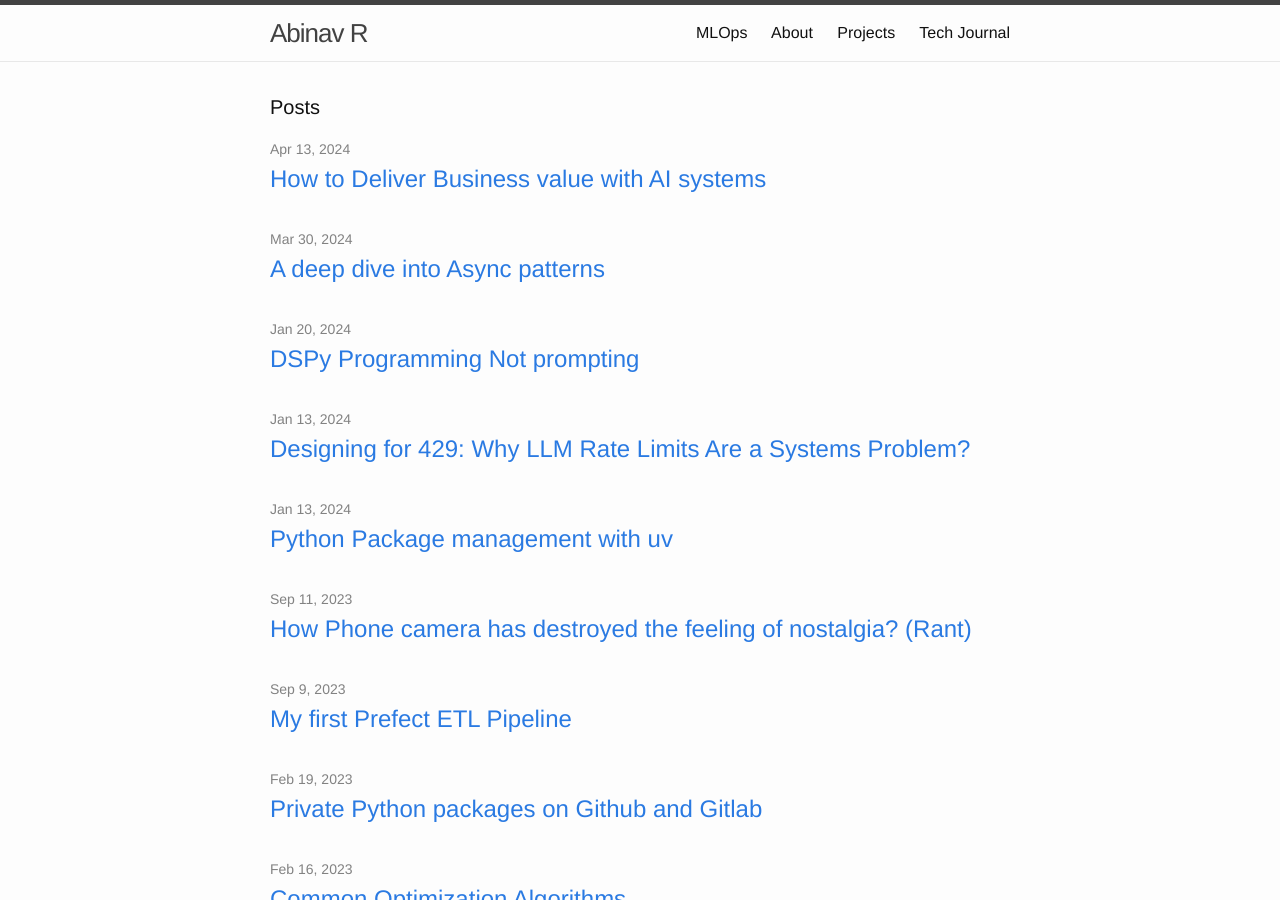
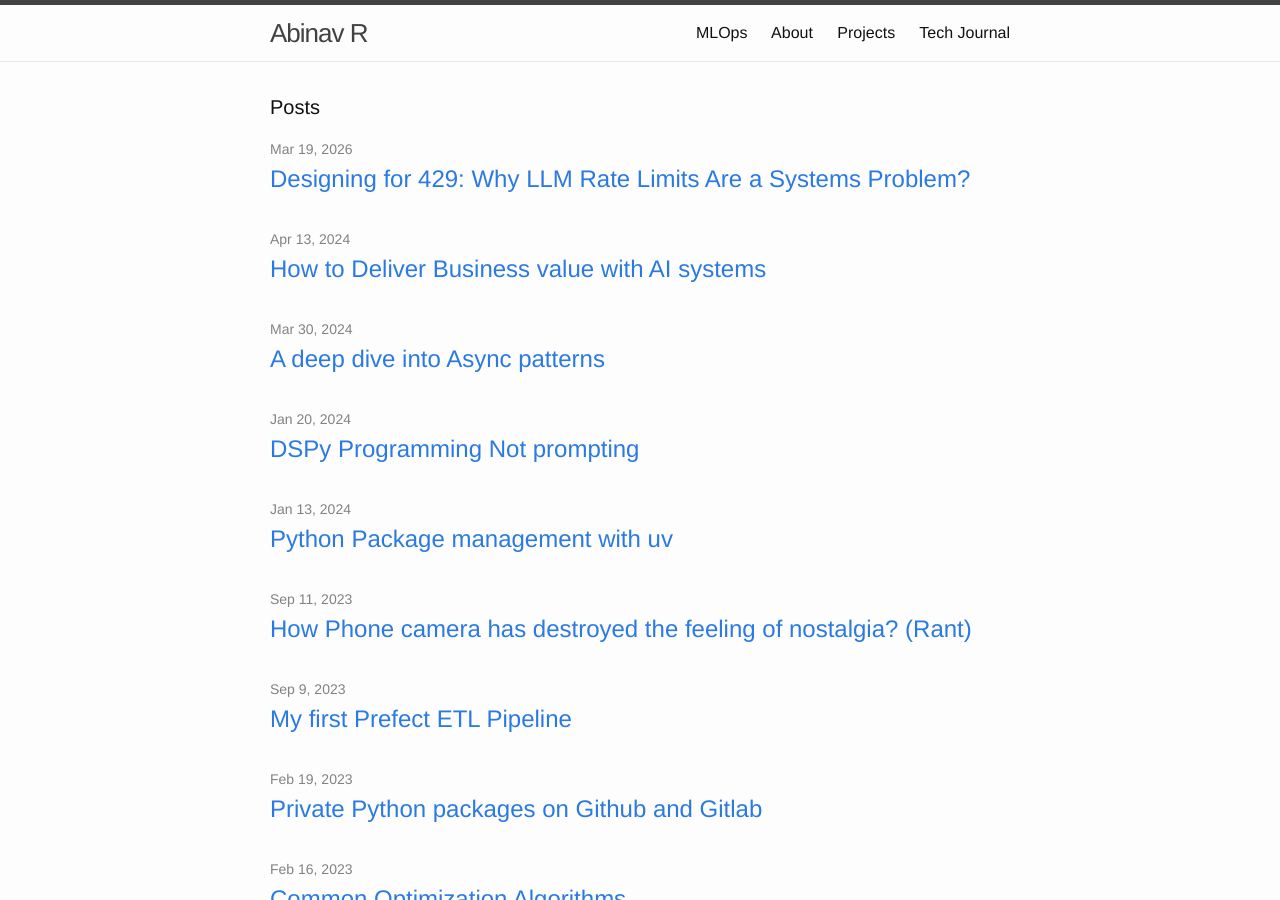
Before and after one commit to AbinavRavi/AbinavRavi.github.io, a Jekyll site: the page built from index.html, in a window 1280 px wide and 900 px high. Built offline with Jekyll 4.4.1, drawn with Linux system fonts in a browser that asks for light colours; nearby versions of some CDN libraries.

Commit message:
429: post

```diff
--- a/_posts/2026-03-19-designing-429s-llms.markdown
+++ b/_posts/2026-03-19-designing-429s-llms.markdown
@@ -1,7 +1,7 @@
 ---
 layout: post
 title:  "Designing for 429: Why LLM Rate Limits Are a Systems Problem?"
-date:   2024-01-13 12:45:00 +0530
+date:   2026-03-19 12:45:00 +0530
 comments: True
 share: True
 categories: Programming AI
```
